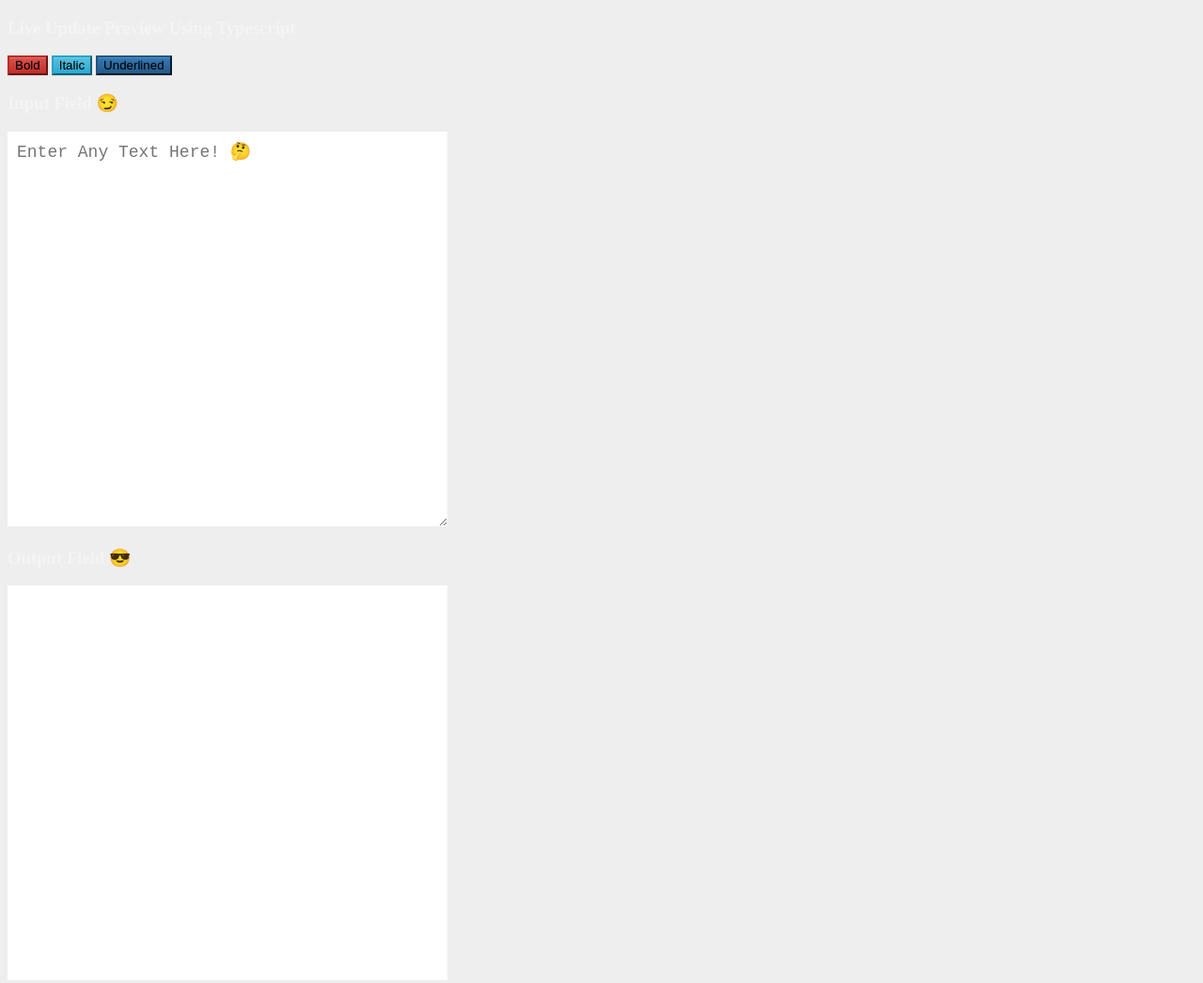
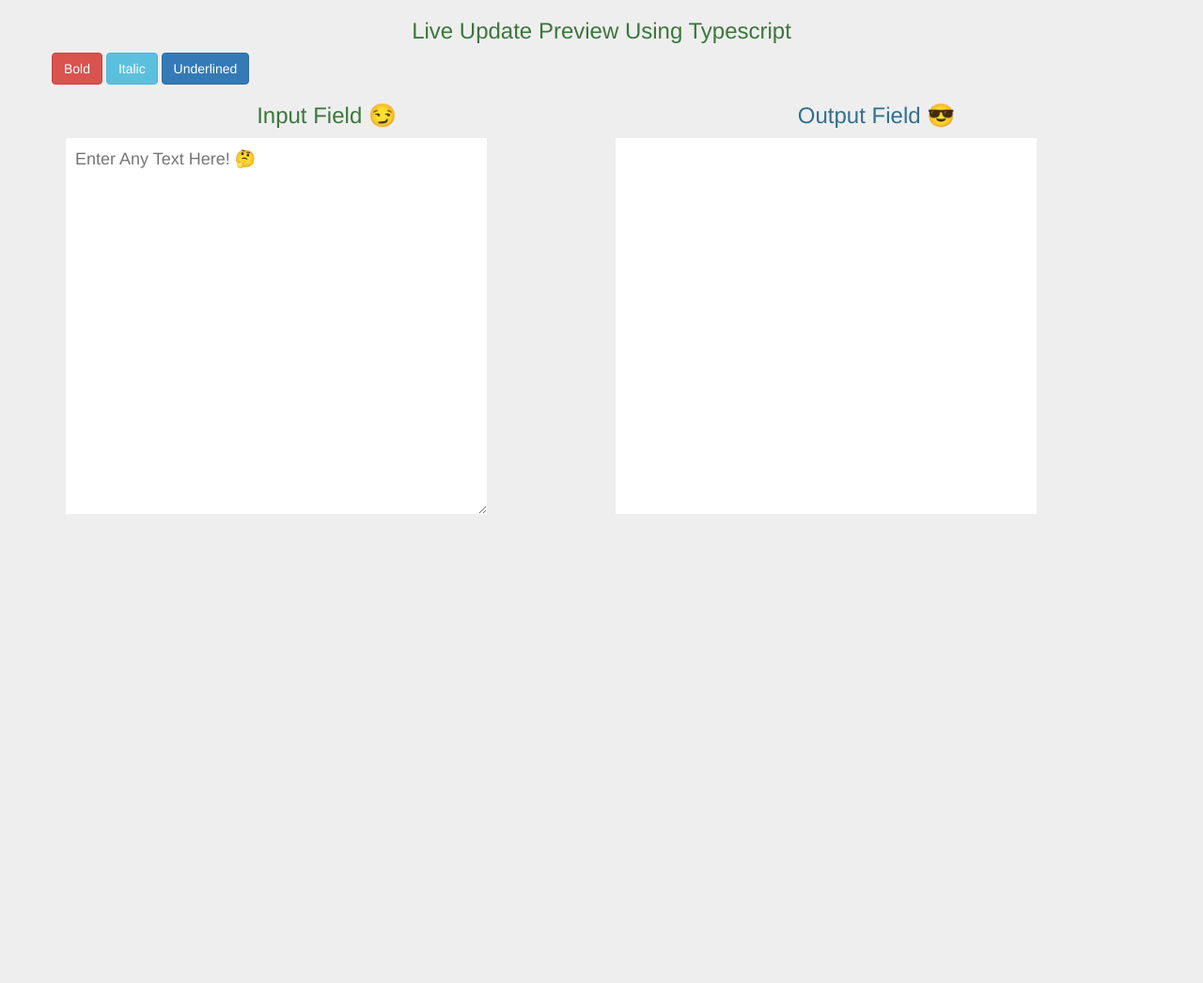
Before and after one commit to sajjathossain/Live-Field-Updater, a website: page index.html in a window 1280 px wide. Shown: the whole page at 94% size. After the commit the page ends 800 px from the top, so only its background shows below. Drawn offline with nearby package versions, Linux system fonts and the light colour scheme.

Commit message:
First Commit

```diff
--- a/index.html
+++ b/index.html
@@ -8,7 +8,7 @@
     <script src="./dist/index.js" defer></script>
     <link rel="stylesheet" href="./dist/style.css">
     <!-- <link rel="stylesheet" href="./node_modules/bootstrap/dist/css/bootstrap.min.css"> -->
-    <link rel="stylesheet" href="https://maxcdn.bootstrapcdn.com/bootstrap/3.3.7/css/bootstrap-theme.min.css" integrity="sha384-rHyoN1iRsVXV4nD0JutlnGaslCJuC7uwjduW9SVrLvRYooPp2bWYgmgJQIXwl/Sp" crossorigin="anonymous">
+    <link rel="stylesheet" href="https://maxcdn.bootstrapcdn.com/bootstrap/3.3.7/css/bootstrap.min.css" integrity="sha384-BVYiiSIFeK1dGmJRAkycuHAHRg32OmUcww7on3RYdg4Va+PmSTsz/K68vbdEjh4u" crossorigin="anonymous">
 
 </head>
 <body>
```
